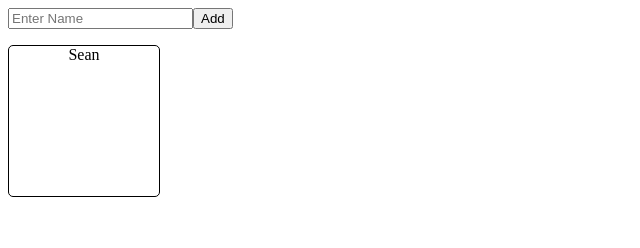
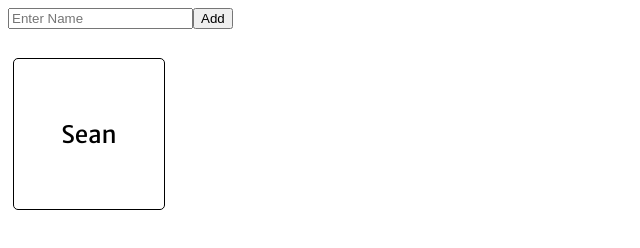
Before and after one commit to swhalley/Gonzo, a React app: page / in a window 1280 px wide. Shown: the whole page, without its empty margins (0-640 px from the left). Built offline with nearby package versions, Linux system fonts and the light colour scheme.

Commit message:
adding in some font fu schnickens to make things look pretty

```diff
--- a/public/index.html
+++ b/public/index.html
@@ -2,6 +2,7 @@
 
 <head>
     <title>Gonzo - A Scooter clone</title>
+    <link href="https://fonts.googleapis.com/css?family=Merriweather+Sans" rel="stylesheet">
 </head>
 <body>
 <div id="app"></div>
--- a/src/components/CardDeck.js
+++ b/src/components/CardDeck.js
@@ -17,9 +17,10 @@ class CardDeck extends React.Component {
     flip( event, playerId ){
         event.preventDefault();
 
+
+
         let player = this.props.players[playerId ];
         player.flipped = !player.flipped;
-
         this.props.updatePlayer( player );
     }
 
--- a/src/css/styles.css
+++ b/src/css/styles.css
@@ -1,4 +1,7 @@
-
+body {
+    font-family: 'Merriweather Sans', sans-serif;
+    font-size: 24px;
+}
 
 .cardDeck{
     position: relative;
@@ -10,6 +13,7 @@
     position: relative;
     width: 150px;
     height: 150px;
+    margin: 5px;
 }
 
 .cardFront, .cardBack {
@@ -25,7 +29,13 @@
 }
 
 .cardFront {
+    display: flex;
+    justify-content: center;
+    flex-direction: column;
     text-align: center;
+    white-space: pre-wrap;
+    overflow-wrap: break-word;
+    overflow: hidden;
 
     transform: rotateY(0deg);
 }
```
